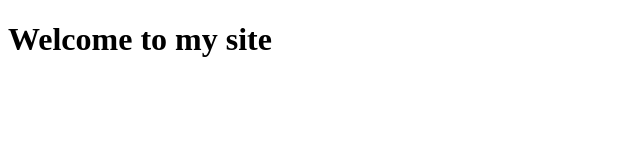
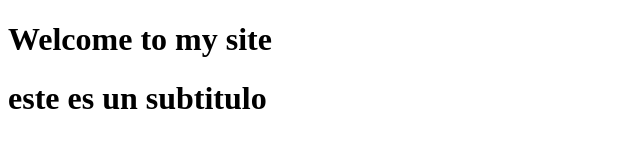
Before and after one commit to ahruiz/codPython, a plain HTML site: page index.html in a window 1280 px wide. Shown: the whole page, without its empty margins (0-640 px from the left). Drawn offline with Linux system fonts and the light colour scheme.

Commit message:
se agrega subtitulo h2

```diff
--- a/index.html
+++ b/index.html
@@ -8,6 +8,7 @@
 <body>
     <!-- Este es el encabezado ppal  -->
     <h1>Welcome to my site</h1>
+    <h1>este es un subtitulo </h1>
 
 </body>
 </html>
```
